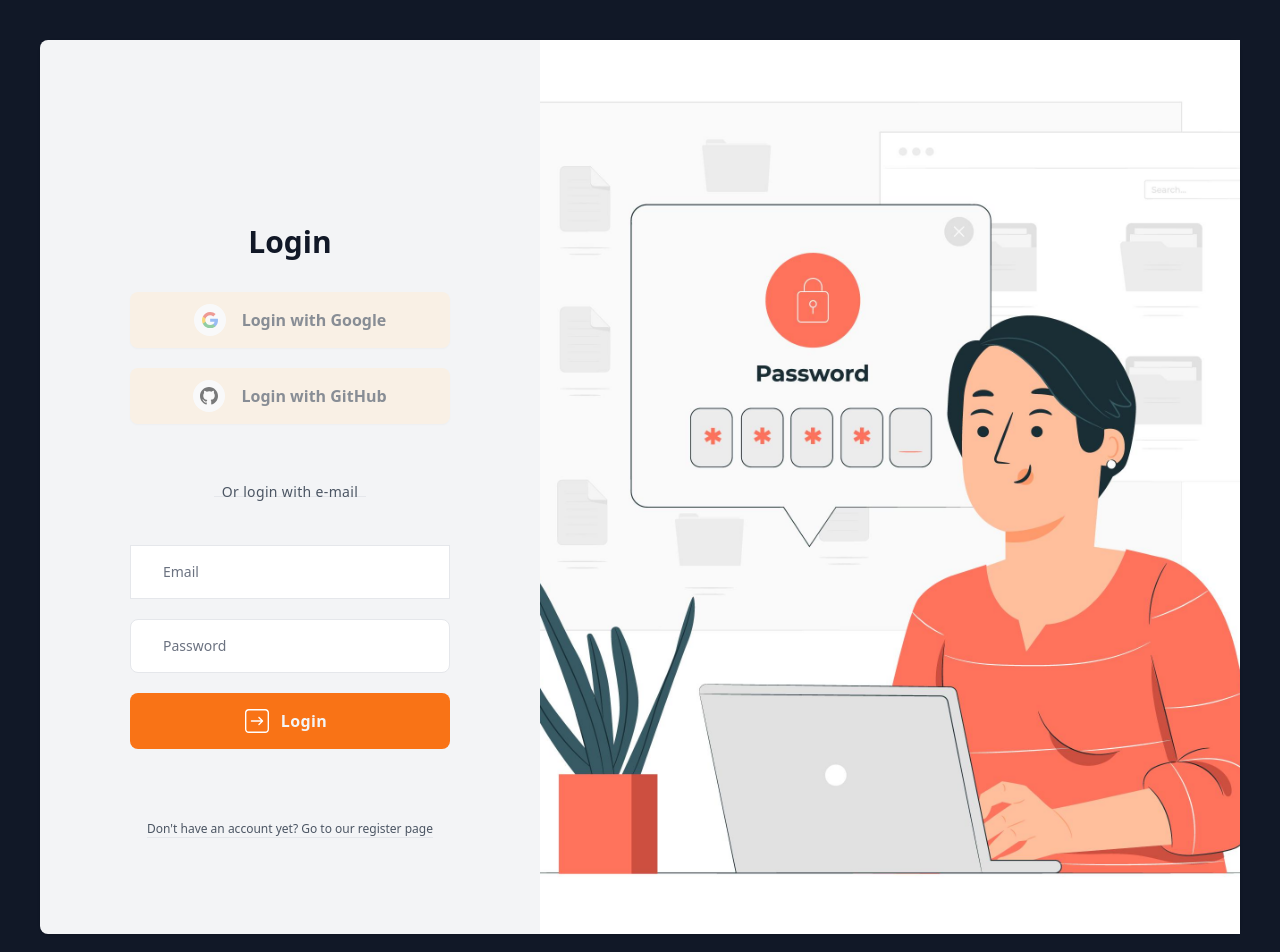
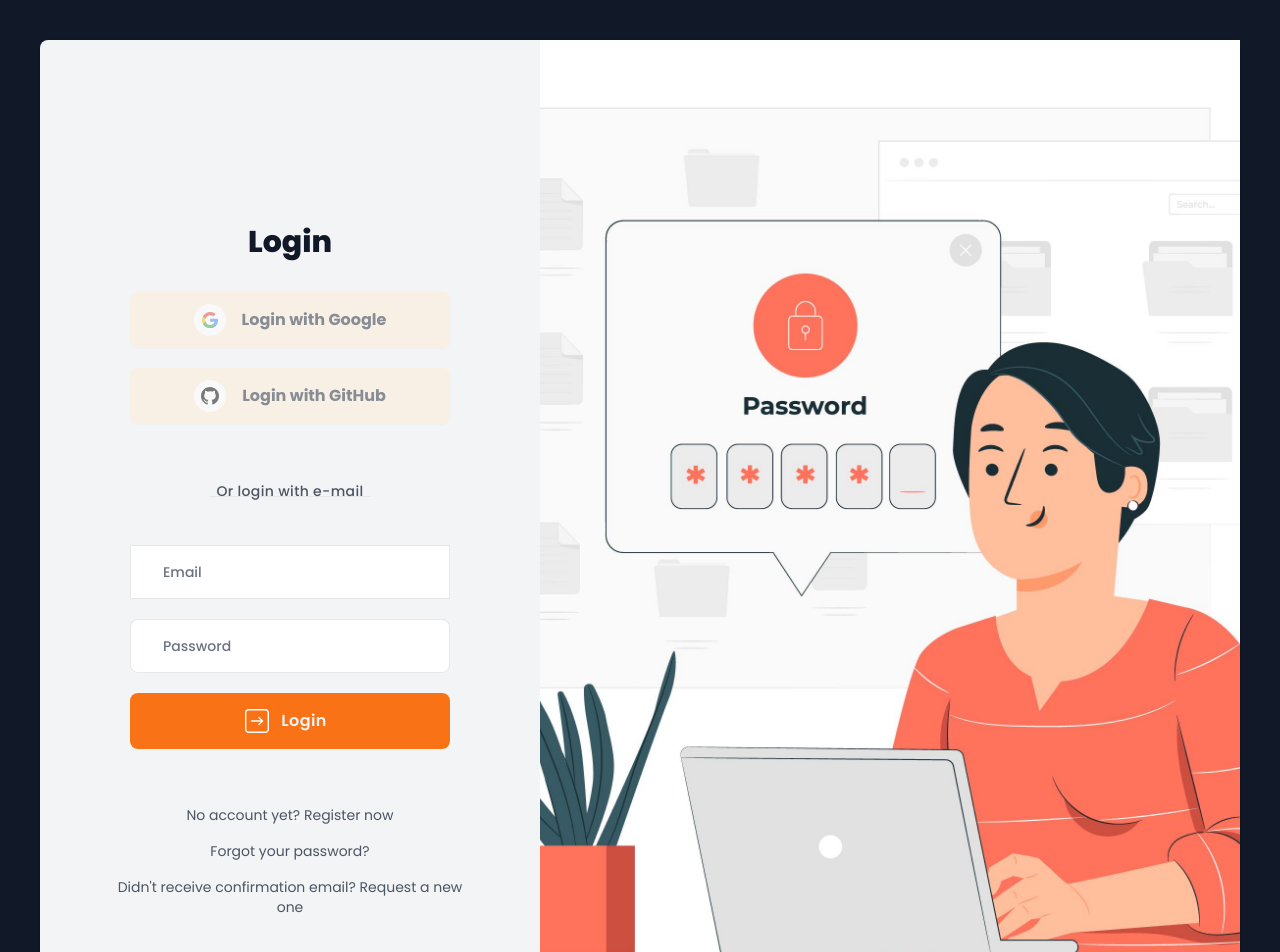
Before and after one commit to winsaludar/TamangGastos, a Next.js app in the folder client/: page /login in a window 1280 px wide. Shown: the top 952 px of the page. Built offline with nearby package versions, Linux system fonts and the light colour scheme; no server answers.

Commit message:
redesiign related auth links

```diff
--- a/client/src/app/(auth)/confirm-email/page.js
+++ b/client/src/app/(auth)/confirm-email/page.js
@@ -19,7 +19,7 @@ export default async function ConfirmEmailPage({ searchParams }) {
     headerText = "Invalid validation link!";
     subText = "Please request a new validation link.";
     colorClass = "red";
-    buttonName = "Re-send Email Confirmation";
+    buttonName = "Request Email Confirmation Link";
   } else {
     headerText = "Email Confirmed!";
     subText = "You can now use your email address to login.";
--- a/client/src/app/(auth)/login/page.js
+++ b/client/src/app/(auth)/login/page.js
@@ -146,11 +146,30 @@ export default function LoginPage() {
         </button>
       </form>
 
-      <div className="my-12 border-b text-center">
-        <p className="mt-6 text-xs text-gray-600 text-center">
-          <Link href="/register">
-            Don&apos;t have an account yet? Go to our register page
-          </Link>{" "}
+      <div className="my-12 text-sm text-center">
+        <p className="text-gray-600">
+          <Link
+            href="/register"
+            className="inline-block px-4 py-2 form-semibold hover:text-orange-500 transition-all duration-300 ease-in-out focus:shadow-outline focus:outline-none"
+          >
+            No account yet? Register now
+          </Link>
+        </p>
+        <p className="text-gray-600">
+          <Link
+            href="/forgot-password"
+            className="inline-block px-4 py-2 form-semibold hover:text-orange-500 transition-all duration-300 ease-in-out focus:shadow-outline focus:outline-none"
+          >
+            Forgot your password?
+          </Link>
+        </p>
+        <p className="text-gray-600">
+          <Link
+            href="/resend-email-confirmation"
+            className="inline-block px-4 py-2 form-semibold hover:text-orange-500 transition-all duration-300 ease-in-out focus:shadow-outline focus:outline-none"
+          >
+            Didn&apos;t receive confirmation email? Request a new one
+          </Link>
         </p>
       </div>
     </>
--- a/client/src/app/(auth)/register/page.js
+++ b/client/src/app/(auth)/register/page.js
@@ -183,11 +183,14 @@ export default function RegisterPage() {
         </p>
       </form>
 
-      <div className="my-12 border-b text-center">
-        <p className="mt-6 text-xs text-gray-600 text-center">
-          <Link href="/login">
-            Already have an account? Go back to our login page
-          </Link>{" "}
+      <div className="my-12 text-sm text-center">
+        <p className="text-gray-600">
+          <Link
+            href="/login"
+            className="inline-block px-4 py-2 form-semibold hover:text-orange-500 transition-all duration-300 ease-in-out focus:shadow-outline focus:outline-none"
+          >
+            Already have an account? Login here
+          </Link>
         </p>
       </div>
     </>
--- a/client/src/styles/globals.css
+++ b/client/src/styles/globals.css
@@ -1,4 +1,4 @@
-@import url("https://fonts.googleapis.com/css2?family=Lato:ital,wght@0,100;0,300;0,400;0,700;0,900;1,100;1,300;1,400;1,700;1,900&display=swap");
+@import url("https://fonts.googleapis.com/css2?family=Poppins:ital,wght@0,100;0,200;0,300;0,400;0,500;0,600;0,700;0,800;0,900;1,100;1,200;1,300;1,400;1,500;1,600;1,700;1,800;1,900&display=swap");
 
 @tailwind base;
 @tailwind components;
@@ -6,5 +6,6 @@
 
 body,
 html {
+  font-family: "Poppins", sans-serif;
   scroll-behavior: smooth !important;
 }
```
